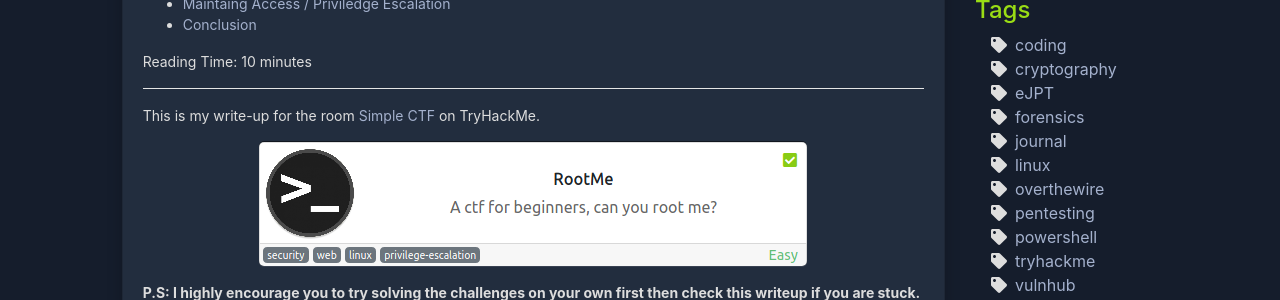
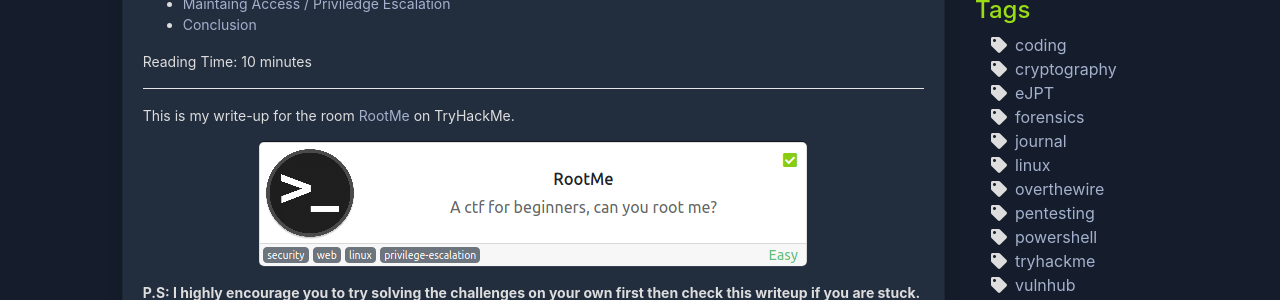
Before and after one commit to danieldavidson/danieldavidson.github.io, a Jekyll site: the page built from _posts/2021-09-12-tryhackme-rootme.md, in a window 1280 px wide and 900 px high. Shown: the part 281-581 px from the top of the window. Built offline with Jekyll 4.4.1, drawn with Linux system fonts in a browser that asks for light colours; comment, search, counter and statistics services are not loaded.

Commit message:
Publish THM: RootMe

```diff
--- a/_posts/2021-09-12-tryhackme-rootme.md
+++ b/_posts/2021-09-12-tryhackme-rootme.md
@@ -14,7 +14,7 @@
 
 ---
 
-This is my write-up for the room [Simple CTF](https://tryhackme.com/room/easyctf) on TryHackMe.
+This is my write-up for the room [RootMe](https://tryhackme.com/room/rrootme) on TryHackMe.
 
 <p align="center">
   <img src="/assets/images/posts/thm-rrootme-banner.png">
```
